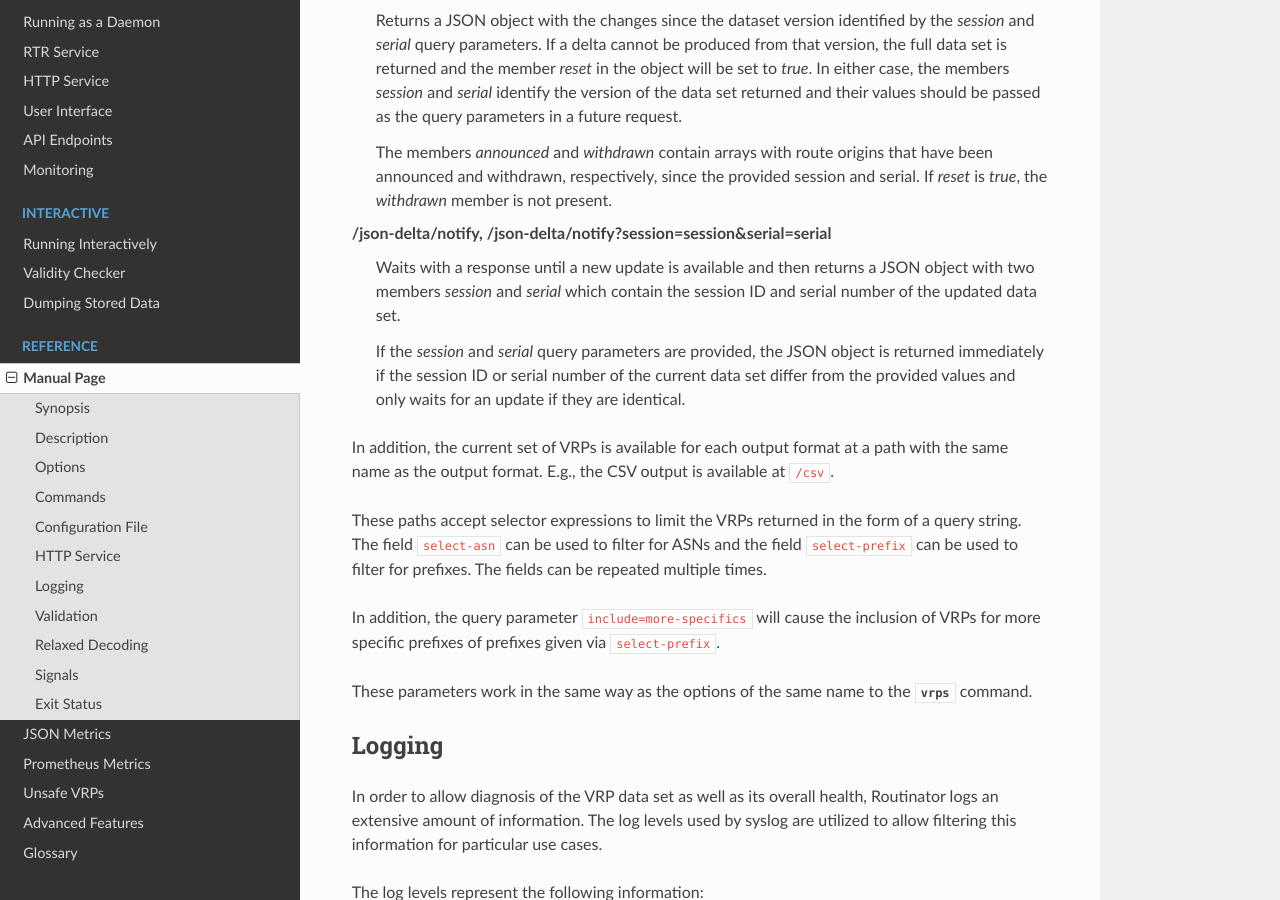
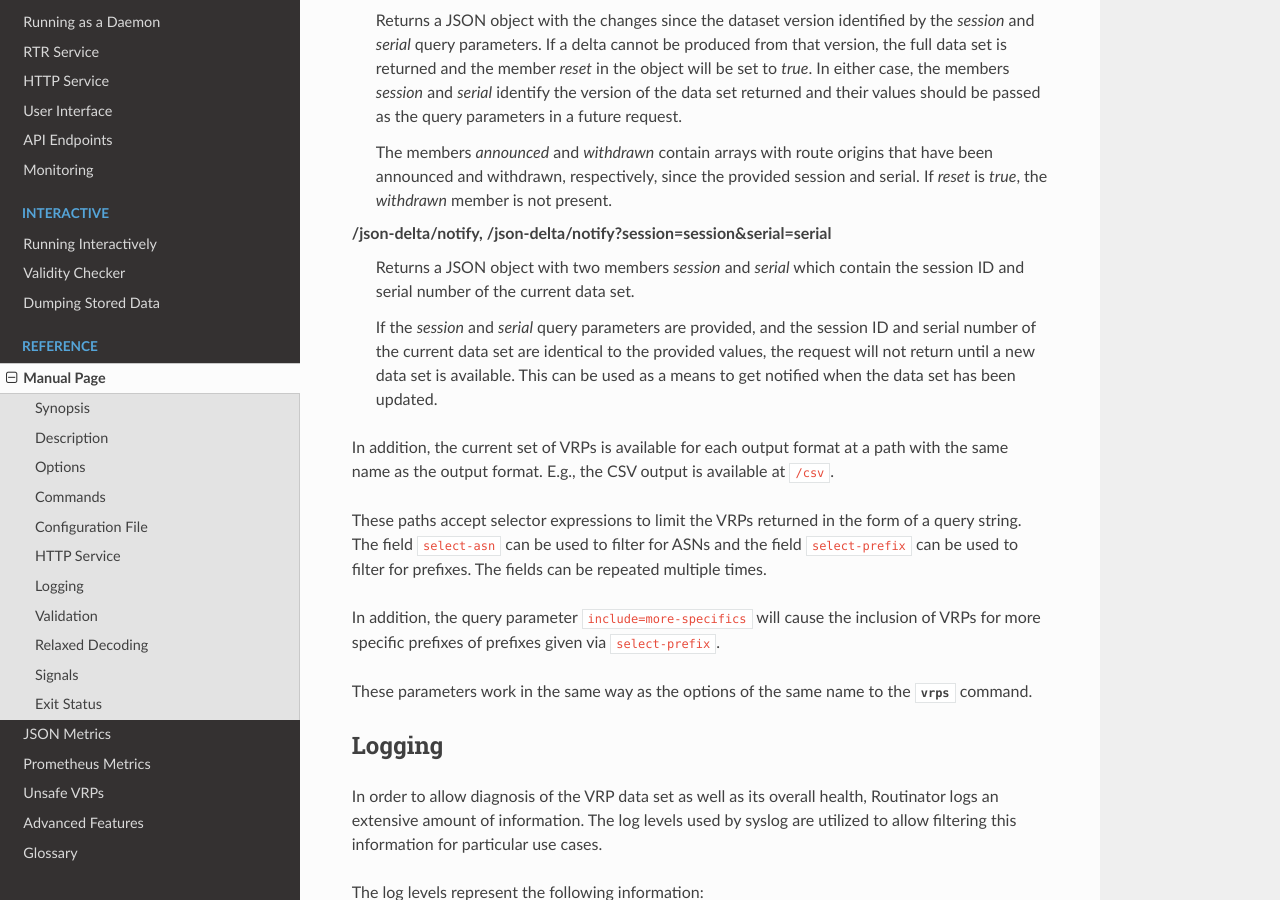
Before and after one commit to NLnetLabs/routinator, a Sphinx documentation site: the page built from doc/manual/source/manual-page.rst, in a window 1280 px wide and 900 px high, scrolled down 25157 px. Built offline with Sphinx 7.4.7 and the Read the Docs theme 2.0.0, drawn with Linux system fonts in a browser that asks for light colours.

Commit message:
Switch meaning of missing session/serial in HTTP notify.

```diff
--- a/doc/manual/source/manual-page.rst
+++ b/doc/manual/source/manual-page.rst
@@ -1379,14 +1379,14 @@
       member is not present.
 
 /json-delta/notify, /json-delta/notify?session=session&serial=serial
-      Waits with a response until a new update is available and then returns
-      a JSON object with two members *session* and *serial* which contain the
-      session ID and serial number of the updated data set.
-
-      If the *session* and *serial* query parameters are provided, the JSON
-      object is returned immediately if the session ID or serial number of
-      the current data set differ from the provided values and only waits
-      for an update if they are identical.
+      Returns a JSON object with two members *session* and *serial* which
+      contain the session ID and serial number of the current data set.
+
+      If the *session* and *serial* query parameters are provided, and the
+      session ID and serial number of the current data set are identical
+      to the provided values, the request will not return until a new data
+      set is available. This can be used as a means to get notified when
+      the data set has been updated.
 
 In addition, the current set of VRPs is available for each output format at a
 path with the same name as the output format. E.g., the CSV output is
```
Also changed, not shown: 1 other file.
